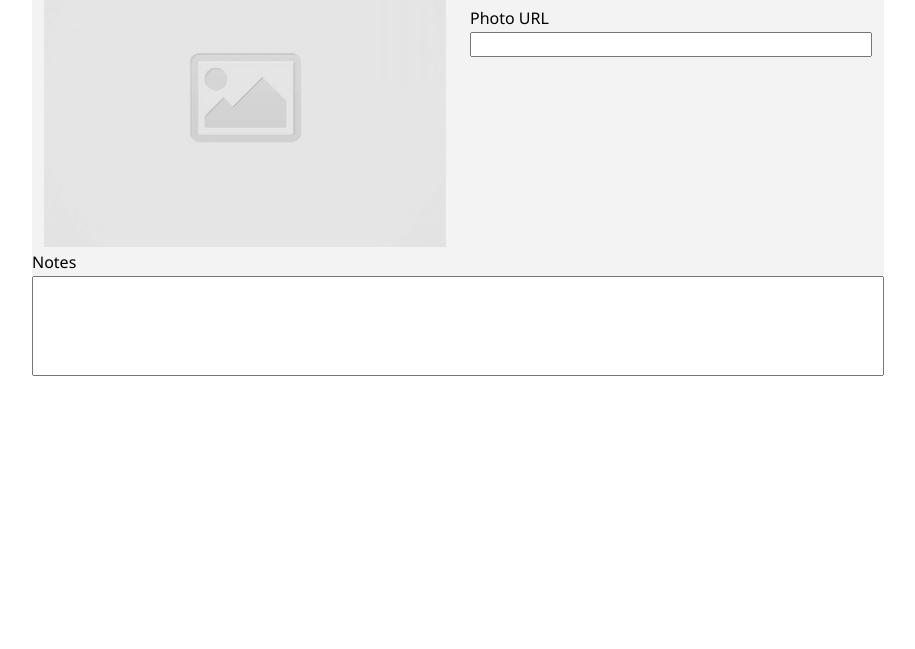
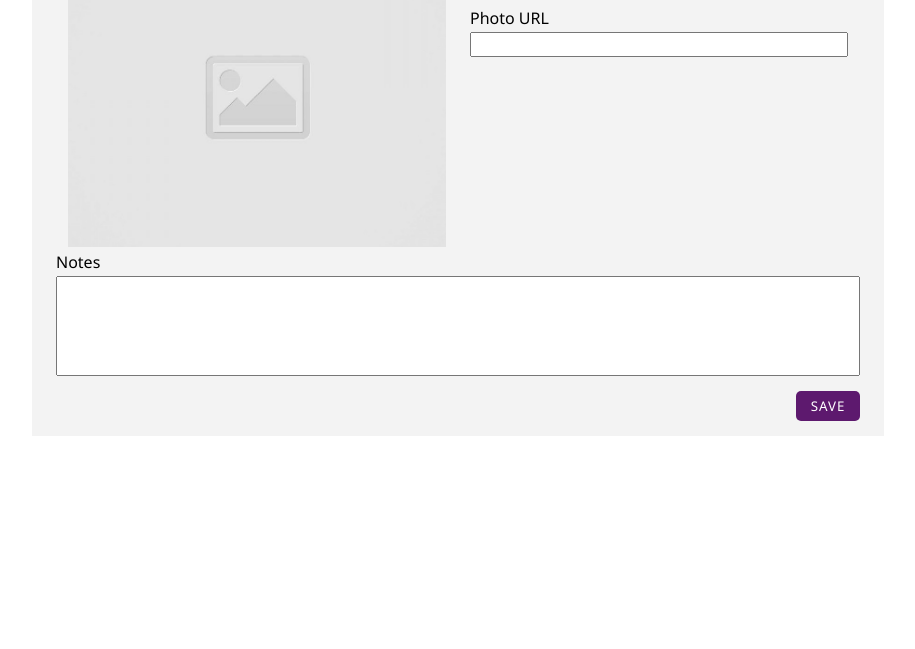
Before and after one commit to annaaksenov/code-journal, a website: page index.html in a window 1280 px wide. Shown: the part 151-800 px from the top of the page, without its empty margins (182-1097 px from the left). Drawn offline with Linux system fonts and the light colour scheme.

Commit message:
started on submit function

```diff
--- a/css/styles.css
+++ b/css/styles.css
@@ -4,6 +4,7 @@
 
 form {
   background-color: rgb(243, 243, 243);
+  padding: 0 1.5rem;
 }
 
 .column-full {
@@ -47,3 +48,19 @@ textarea {
   resize: none;
   height: 100px;
 }
+
+.submit {
+  display: flex;
+  flex-direction: row;
+  justify-content: center;
+  float: right;
+  width: 4rem;
+  height: 30px;
+  margin: 15px 0;
+  background-color: rgb(93, 25, 110);
+  color: white;
+  border-radius: 5px;
+  letter-spacing: 1px;
+  cursor: pointer;
+  border: none;
+}
--- a/index.html
+++ b/index.html
@@ -48,6 +48,11 @@
             <textarea required></textarea>
           </div>
         </div>
+        <div class="row">
+          <div class="column-full">
+            <input type="submit" name="submit" class="submit" value="SAVE">
+          </div>
+        </div>
       </form>
     </div>
     <div data-view="entries" class="hidden"></div>
--- a/js/main.js
+++ b/js/main.js
@@ -1,11 +1,23 @@
 const form = document.querySelector('form');
 const photoURL = document.querySelector('.photo-url');
 const previewPhoto = document.querySelector('img');
-
+photoURL.addEventListener('input', handleInput);
 function handleInput(event) {
-  const obj = {
+  const urlObj = {
     $url: form.elements.url.value
   };
-  previewPhoto.setAttribute('src', obj.$url);
+  previewPhoto.setAttribute('src', urlObj.$url);
 }
-photoURL.addEventListener('input', handleInput);
+
+const sub = document.querySelector('.submit');
+sub.addEventListener('click', handleClick);
+function handleClick(event) {
+  event.preventDefault();
+}
+/**
+ * const submitObj = {
+ * $title: form.elements.title.value,
+ * $url: form.elements.url.value,
+ * $notes: form.elements.notes.value
+ * };
+ * */
```
